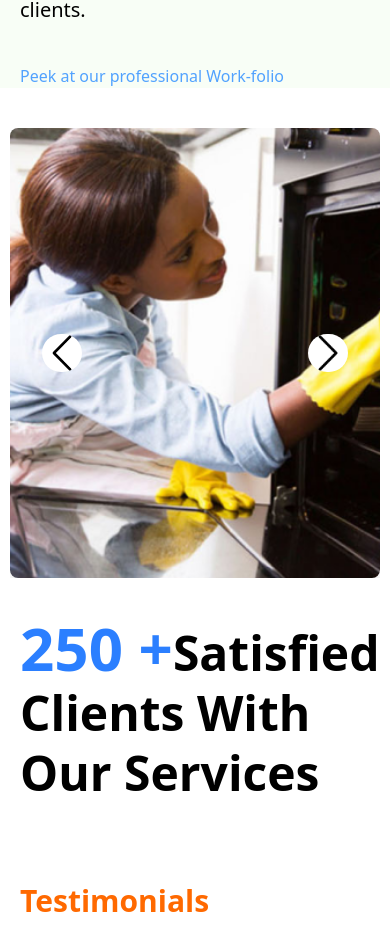
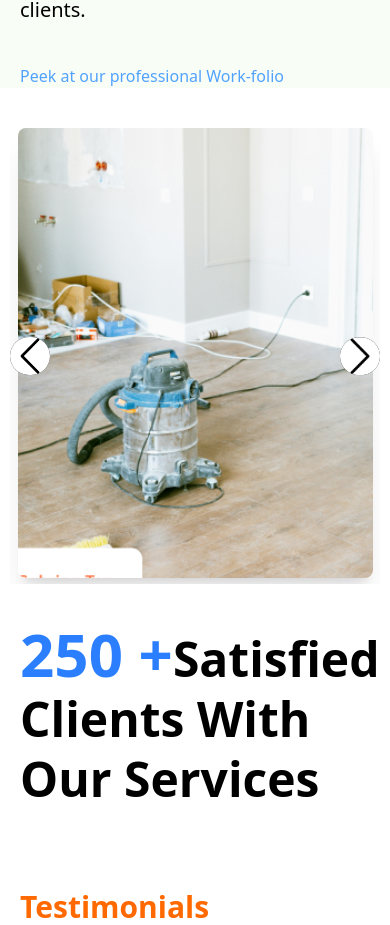
Before and after one commit to Bryan-Steph/Perfect-Clean, a React (Vite) app: page / in a window 390 px wide. Shown: the part 4018-4943 px from the top of the page. Built offline with nearby package versions, Linux system fonts and the light colour scheme.

Commit message:
Functional image slider obtained

```diff
--- a/package.json
+++ b/package.json
@@ -16,6 +16,8 @@
     "framer-motion": "^12.5.0",
     "react": "^19.0.0",
     "react-dom": "^19.0.0",
+    "react-slick": "^0.30.3",
+    "slick-carousel": "^1.8.1",
     "tailwindcss": "^4.0.14"
   },
   "devDependencies": {
--- a/src/Components/Slider.jsx
+++ b/src/Components/Slider.jsx
@@ -1,78 +1,80 @@
-import React, { useState, useEffect } from "react";
+import React from "react";
+import Slider from "react-slick";
 import pastWork1 from "../assets/images/pastWork1.png";
 import pastWork2 from "../assets/images/workTwo.jpg";
 import pastWork3 from "../assets/images/workThree.png";
 import pastWork4 from "../assets/images/workFour.png";
 import pastWork5 from "../assets/images/workFive.png";
-import Left from "../assets/images/left.png"
-import Right from "../assets/images/right.png"
-
-
+import Left from "../assets/images/left.png";
+import Right from "../assets/images/right.png";
+import "slick-carousel/slick/slick.css";
+import "slick-carousel/slick/slick-theme.css";
 
 const images = [pastWork1, pastWork2, pastWork3, pastWork4, pastWork5];
 
-const Slider = () => {
-  const [currentIndex, setCurrentIndex] = useState(0);
-  const [itemsPerView, setItemsPerView] = useState(4);
-
-  useEffect(() => {
-    const handleResize = () => {
-      setItemsPerView(window.innerWidth < 768 ? 1 : 4);
-    };
-    handleResize();
-    window.addEventListener("resize", handleResize);
-    return () => window.removeEventListener("resize", handleResize);
-  }, []);
-
-  const nextSlide = () => {
-    setCurrentIndex((prevIndex) =>
-      prevIndex + 1 >= images.length ? 0 : prevIndex + 1
-    );
-  };
-
-  const prevSlide = () => {
-    setCurrentIndex((prevIndex) =>
-      prevIndex === 0 ? images.length - 1 : prevIndex - 1
-    );
-  };
-
-  useEffect(() => {
-    const interval = setInterval(nextSlide, 3000);
-    return () => clearInterval(interval);
-  }, []);
-
+// Custom Arrow Components
+const NextArrow = ({ onClick }) => {
   return (
-    <div className="relative flex justify-center items-center w-[95%] mx-auto overflow-hidden">
-      <button
-        onClick={prevSlide}
-        className="absolute left-4 text-4xl  text-white px-4 py-2 rounded-full z-10"
-      >
-        <img src={Left} className="w-10 rounded-full" alt="" />
-      </button>
-
-      <div className="flex gap-6 transition-transform duration-500  ease-in-out">
-        {images
-          .slice(currentIndex, currentIndex + itemsPerView)
-          .concat(images.slice(0, Math.max(0, itemsPerView - (images.length - currentIndex))))
-          .map((img, index) => (
-            <img
-              key={index}
-              src={img}
-              alt={`Slide ${index + 1}`}
-              className="w-[400px] h-[450px] md:w-[400px] md:h-[500px] sm:w-full sm:h-[350px] object-cover rounded-lg shadow-xl"
-            />
-          ))}
-      </div>
-
-      <button
-        onClick={nextSlide}
-        className="absolute right-4 text-4xl items-center transition-all text-white  px-4 py-2  rounded-full z-20"
-      >
-        <img src={Right} className="w-10 rounded-full" alt="" />
-        {/* <p>> </p> */}
-      </button>
+    <div className="absolute right-0 top-1/2 -translate-y-1/2 z-10 cursor-pointer" onClick={onClick}>
+      <img src={Right} className="w-10 rounded-full bg-black" alt="Next" />
     </div>
   );
 };
 
-export default Slider;
+const PrevArrow = ({ onClick }) => {
+  return (
+    <div className="absolute left-0 top-1/2 -translate-y-1/2 z-10 cursor-pointer" onClick={onClick}>
+      <img src={Left} className="w-10 rounded-full bg-black" alt="Previous" />
+    </div>
+  );
+};
+
+const CustomSlider = () => {
+  const settings = {
+    dots: true,
+    infinite: true,
+    speed: 500,
+    slidesToShow: 4,
+    slidesToScroll: 1,
+    autoplay: true,
+    autoplaySpeed: 2000,
+    responsive: [
+      {
+        breakpoint: 1024,
+        settings: {
+          slidesToShow: 3,
+          slidesToScroll: 1,
+          infinite: true,
+          dots: true,
+        },
+      },
+      {
+        breakpoint: 768,
+        settings: {
+          slidesToShow: 1,
+          slidesToScroll: 1,
+        },
+      },
+    ],
+    nextArrow: <NextArrow />,
+    prevArrow: <PrevArrow />,
+  };
+
+  return (
+    <div className="relative w-[95%] mx-auto overflow-hidden">
+      <Slider {...settings}>
+        {images.map((img, index) => (
+          <div key={index} className="px-2">
+            <img
+              src={img}
+              alt={`Slide ${index + 1}`}
+              className="w-full h-[450px] md:h-[500px] sm:h-[350px] object-cover rounded-lg shadow-xl"
+            />
+          </div>
+        ))}
+      </Slider>
+    </div>
+  );
+};
+
+export default CustomSlider;
```
Also changed, not shown: 1 other file (tests, documents, lock files or other folders).
